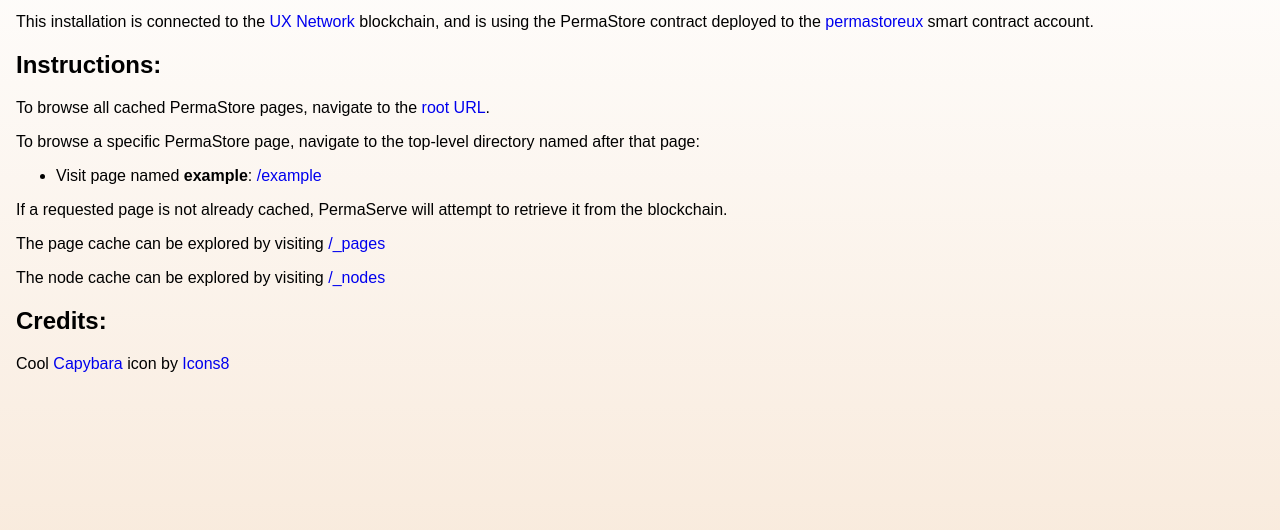
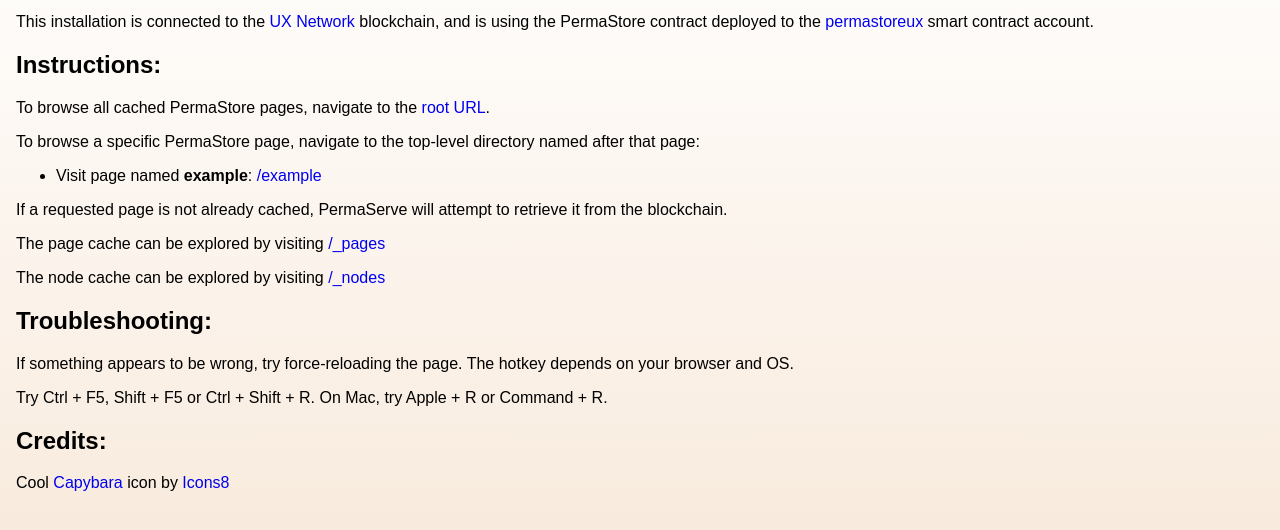
Before and after one commit to FluxBP/pserve, a website: page home/index.html in a window 1280 px wide. Shown: the part 108-638 px from the top of the page. Drawn offline with Linux system fonts and the light colour scheme.

Commit message:
troubleshooting for caching problems

```diff
--- a/home/index.html
+++ b/home/index.html
@@ -22,6 +22,9 @@
     <P>If a requested page is not already cached, PermaServe will attempt to retrieve it from the blockchain.</P>
     <P>The page cache can be explored by visiting <a href="/_pages">/_pages</a></P>
     <P>The node cache can be explored by visiting <a href="/_nodes">/_nodes</a></P>
+    <H2>Troubleshooting:</H2>
+    <P>If something appears to be wrong, try force-reloading the page. The hotkey depends on your browser and OS.</P>
+    <P>Try Ctrl + F5, Shift + F5 or Ctrl + Shift + R. On Mac, try Apple + R or Command + R.</P>
     <H2>Credits:</H2>
     <P>Cool <a target="_blank" href="https://icons8.com/icon/uoOWMrUsQgHs/capybara">Capybara</a> icon by <a target="_blank" href="https://icons8.com">Icons8</a></P>
   </FONT>
```
